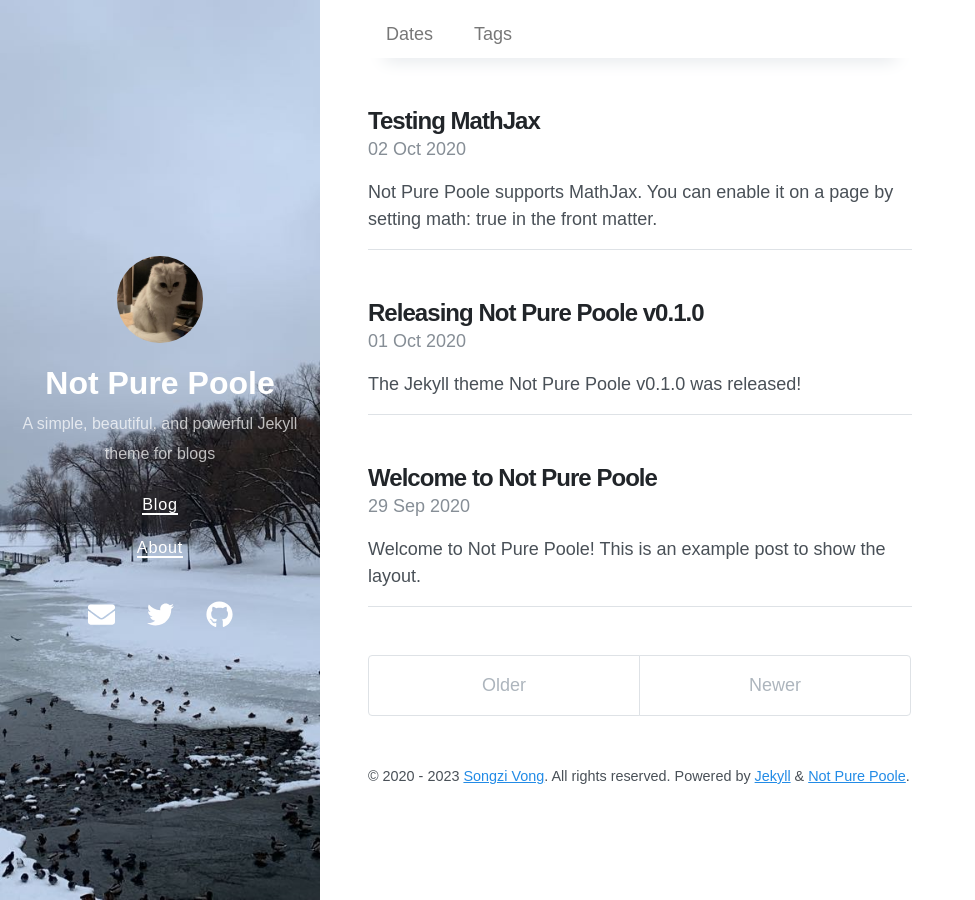
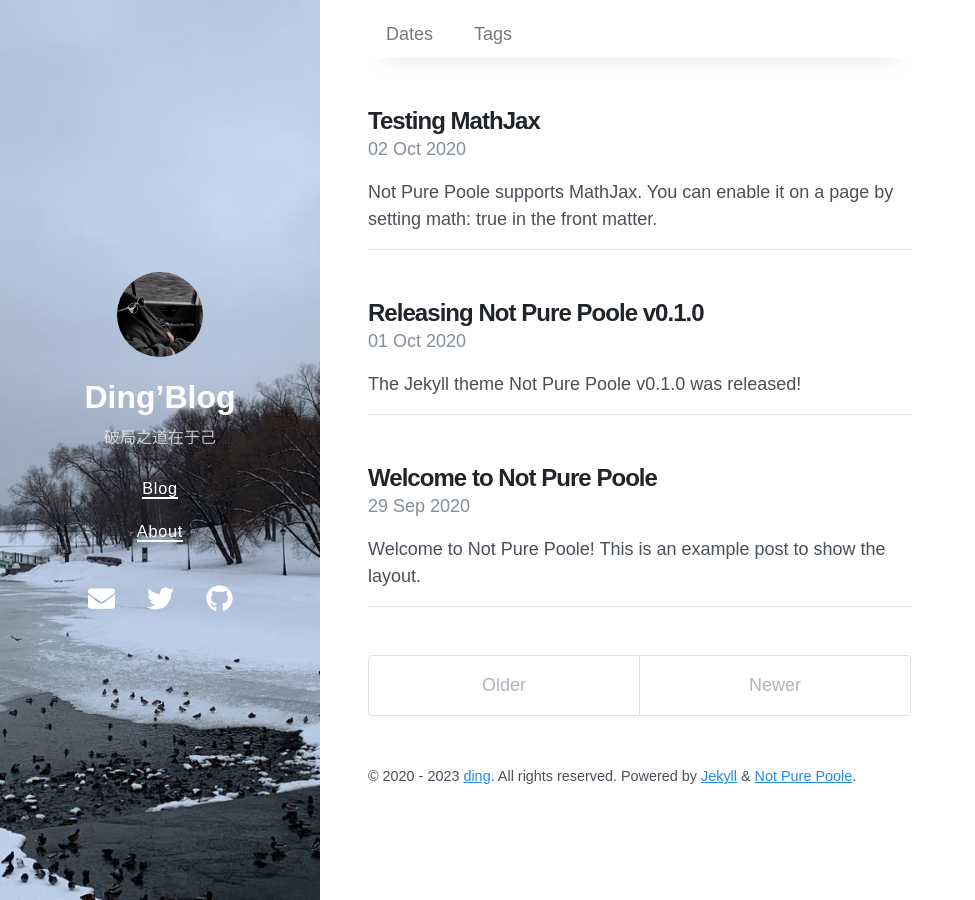
Before and after one commit to Average9/averageDing.github.io, a Jekyll site: the page built from index.html, in a window 1280 px wide. Shown: the whole page, without its empty margins (0-975 px from the left). Built offline with Jekyll 4.4.1, drawn with Linux system fonts in a browser that asks for light colours; nearby versions of some CDN libraries; the list of posts is cut into pages by our own code.

Commit message:
feat:修改名称

```diff
--- a/_config.yml
+++ b/_config.yml
@@ -1,8 +1,8 @@
 # Setup
-title: Not Pure Poole
-description: A simple, beautiful, and powerful Jekyll theme for blogs
+title: Ding’Blog
+description: 破局之道在于己
 url: https://vszhub.github.io
-avatar: /avatar.jpeg
+avatar: /avatar.png
 paginate: 5
 permalink: pretty
 cover_image: /bg.jpeg
@@ -28,21 +28,21 @@ exclude:
   - not-pure-poole.gemspec
 
 # Optimize Jekyl SEO Tag
-twitter:
-  username: vszhub
-  card: summary
-logo: logo.png
-social:
-  name: Songzi Vong
-  links:
-    - https://twitter.com/vszhub
-    - https://github.com/vszhub
-google_site_verification: xxxxx
-lang: en
+# twitter:
+#   username: vszhub
+#   card: summary
+# logo: logo.png
+# social:
+#   name: Songzi Vong
+#   links:
+#     - https://twitter.com/vszhub
+#     - https://github.com/vszhub
+# google_site_verification: xxxxx
+# lang: en
 
-sass:
-  sass_dir: _sass
-  style: :compressed
+# sass:
+#   sass_dir: _sass
+#   style: :compressed
 
 # Options
 
@@ -54,6 +54,6 @@ sass:
 
 # Specify the author for blog posts
 author:
-  name: Songzi Vong
+  name: ding
   url: https://github.com/vszhub/
   email: vszhub@gmail.com
```
Also changed, not shown: avatar.jpeg (deleted), avatar.png (added).
